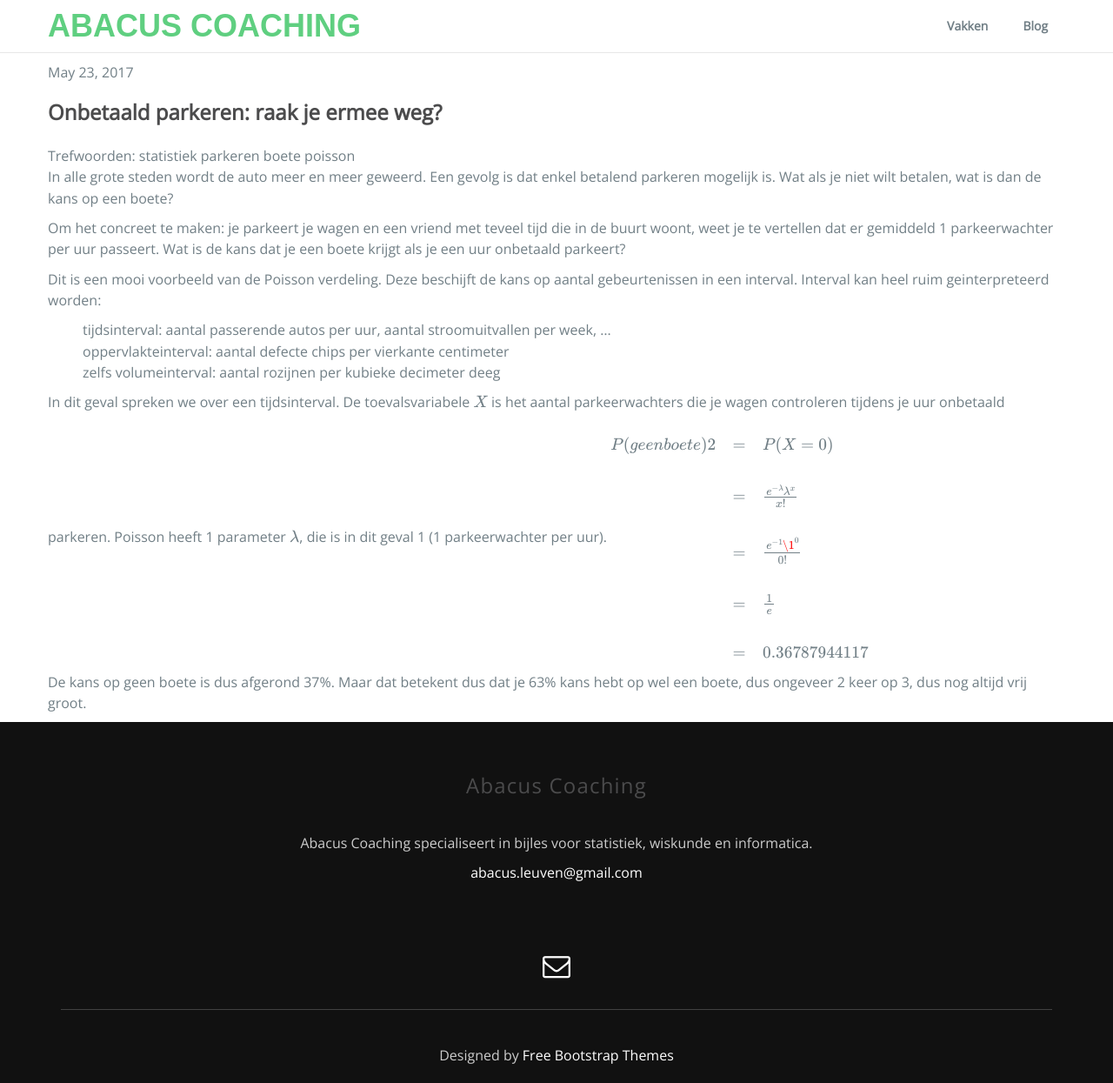
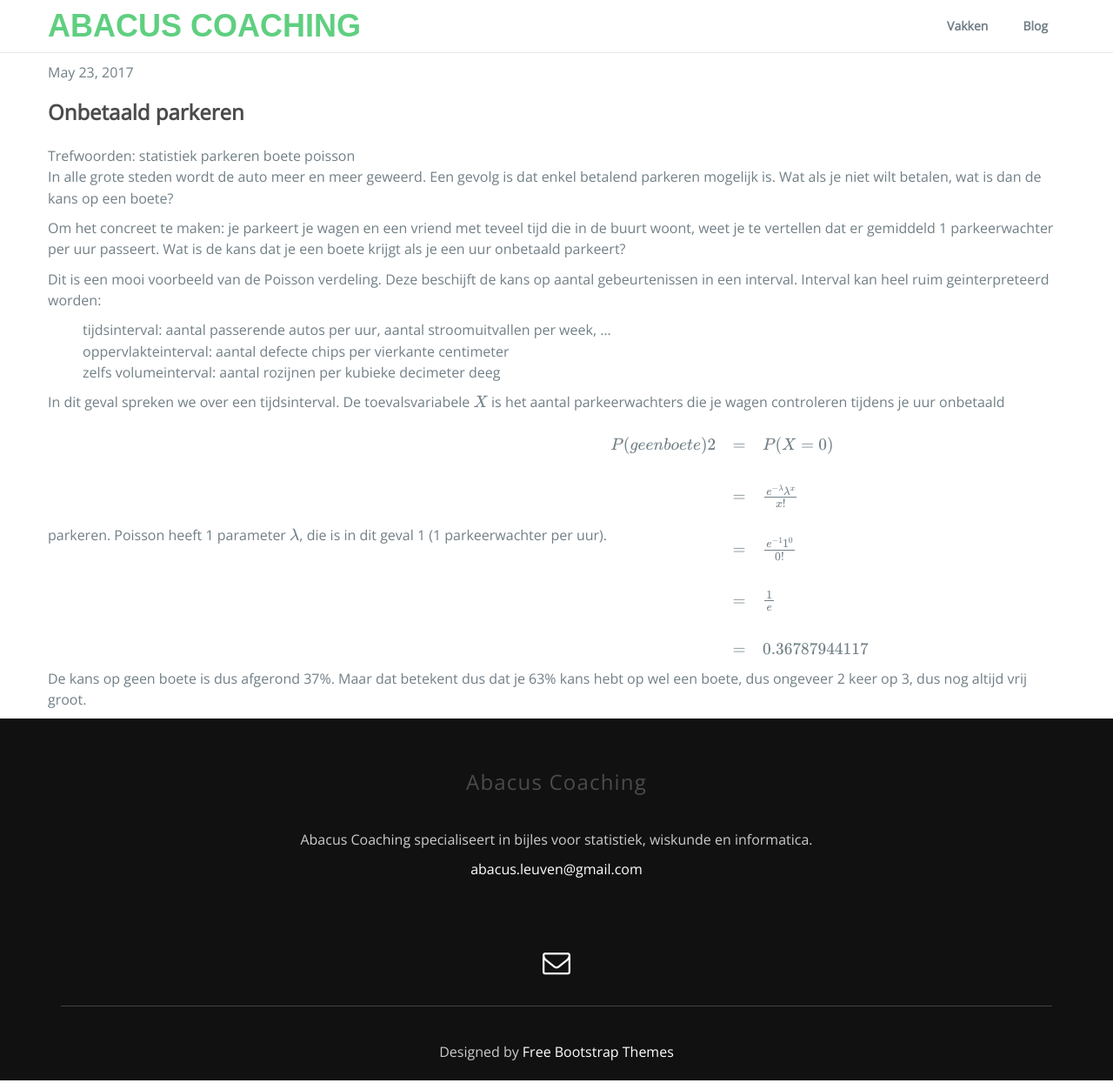
Before and after one commit to AbacusCoaching/AbacusCoaching.github.io, a Jekyll site: the page built from _posts/2017-05-23-kans-op-boete.markdown, in a window 1280 px wide and 1245 px high. Shown: the whole window at 87% size. Built offline with Jekyll 4.4.1, drawn with Linux system fonts in a browser that asks for light colours; some web fonts are replaced; formulas are drawn with MathJax 3.

Commit message:
fixed typo.

```diff
--- a/_posts/2017-05-23-kans-op-boete.markdown
+++ b/_posts/2017-05-23-kans-op-boete.markdown
@@ -1,6 +1,6 @@
 ---
 layout: post
-title:  "Onbetaald parkeren: raak je ermee weg?"
+title:  "Onbetaald parkeren"
 date:   2017-05-23 21:55:00 +0200
 tags: [statistiek,parkeren,boete,poisson]
 ---
@@ -23,7 +23,7 @@ $$
 \begin{array}{rcl}
 \\P(geen boete)2&=&P(X=0) \\\\
 &=&\frac{e^{-\lambda}\lambda^x}{x!}\\\\
-&=&\frac{e^{-1}\1^0}{0!}\\\\
+&=&\frac{e^{-1}1^0}{0!}\\\\
 &=&\frac{1}{e}\\\\
 &=&0.36787944117
 \end{array}
```
